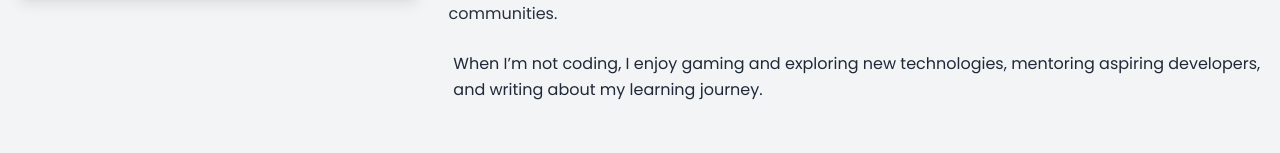
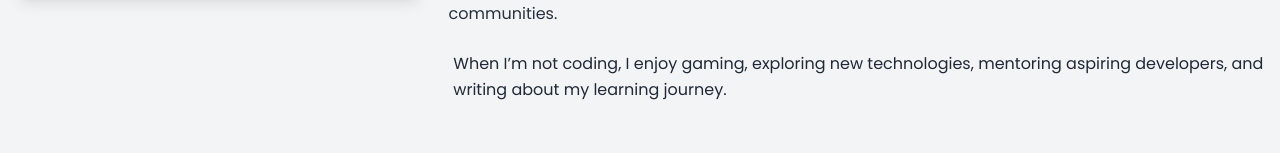
Before and after one commit to kadelcode/portfolio, a React (Create React App) app: page /about in a window 1280 px wide. Shown: the part 581-734 px from the top of the page. Built offline with nearby package versions, Linux system fonts and the light colour scheme.

Commit message:
Update about page

```diff
--- a/src/pages/About.js
+++ b/src/pages/About.js
@@ -76,7 +76,7 @@ const About = () => {
                         animate={{ y: 0 }}
                         transition={{ ease: 'easeIn', duration: 2}}
                         className='text-gray-800 dark:text-gray-300 leading-relaxed'>
-                        When I’m not coding, I enjoy gaming and exploring new technologies, mentoring aspiring developers,
+                        When I’m not coding, I enjoy gaming, exploring new technologies, mentoring aspiring developers,
                         and writing about my learning journey.
                         </motion.p><br />
                     </div>
```
